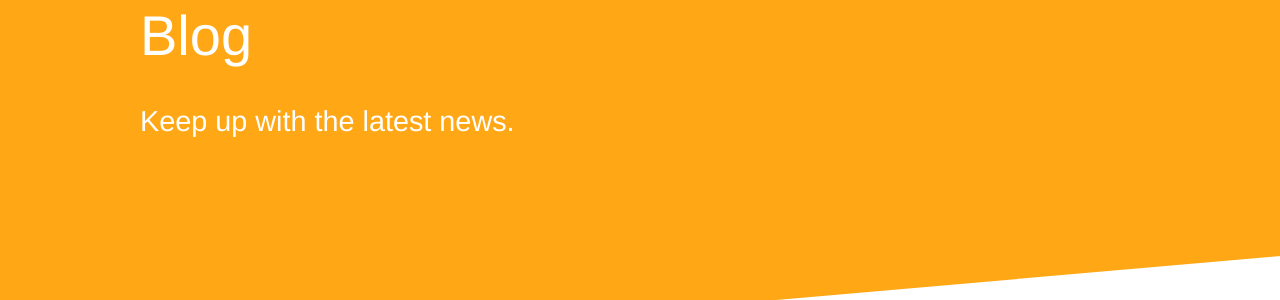
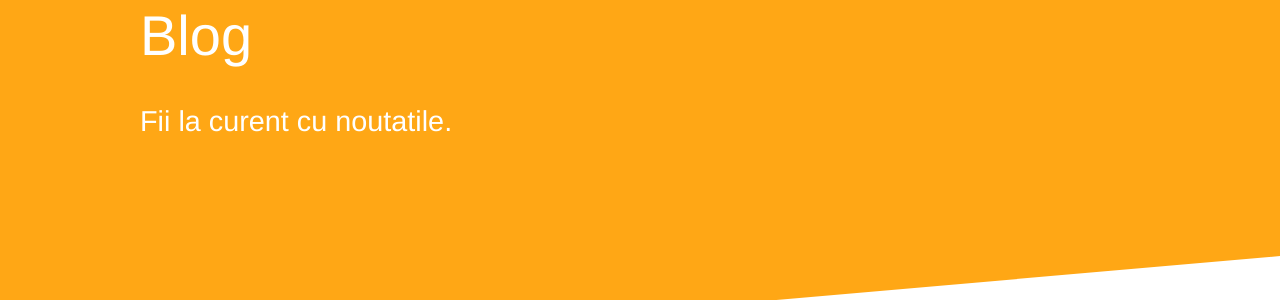
Before and after one commit to rptoma/Flaty, a Jekyll site: the page built from blog/index.html, in a window 1280 px wide. Shown: the part 147-447 px from the top of the page. Built offline with Jekyll 4.4.1, drawn with Linux system fonts in a browser that asks for light colours; the list of posts is cut into pages by our own code.

Commit message:
Updated 'blog/index.html' via CloudCannon

```diff
--- a/blog/index.html
+++ b/blog/index.html
@@ -2,7 +2,7 @@
 layout: page
 title: Blog
 heading: Blog
-subtitle: Keep up with the latest news.
+subtitle: Fii la curent cu noutatile.
 ---
 
 <section class="diagonal">
```
